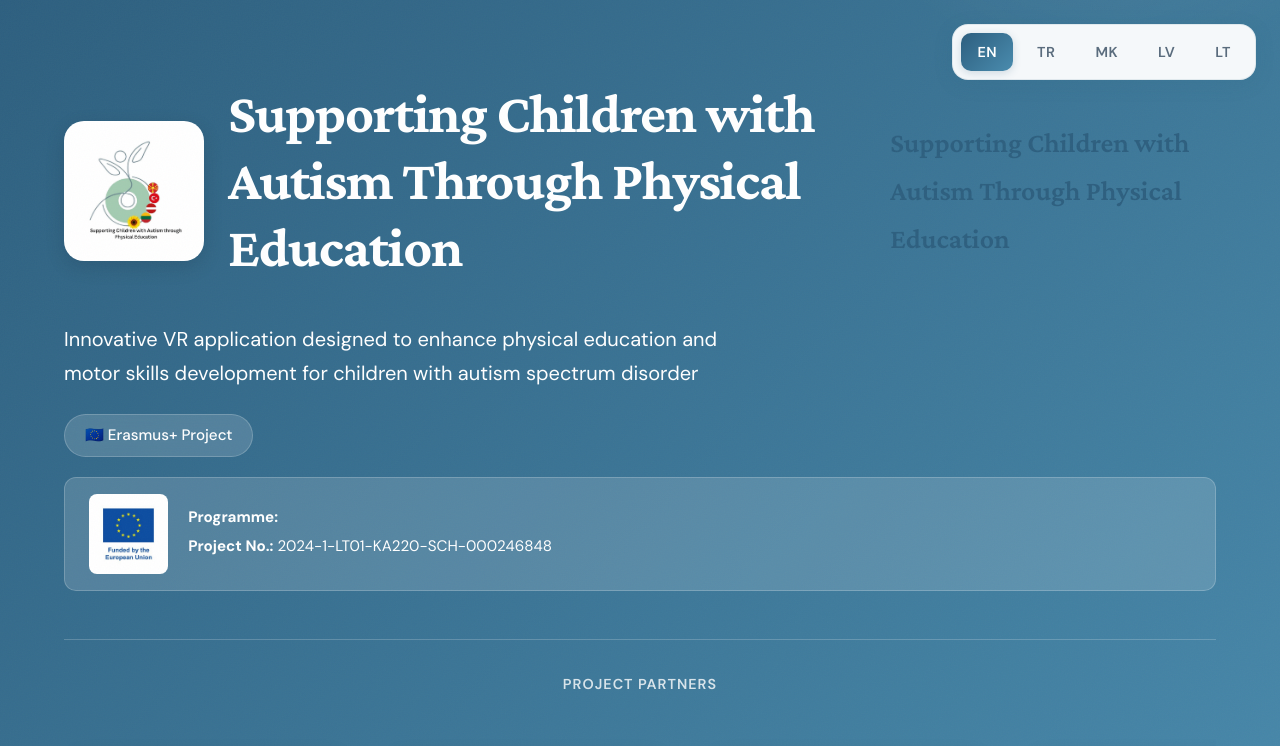
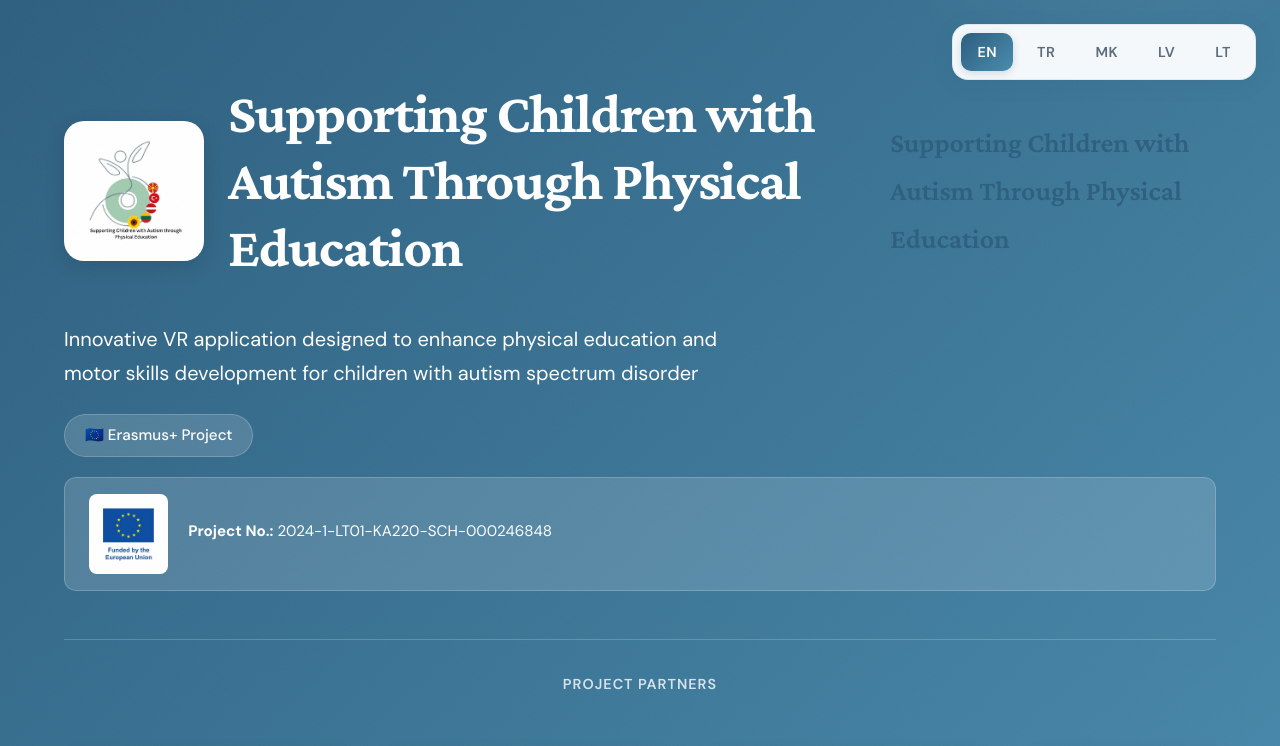
Before and after one commit to yuemco/VRApp2, a plain HTML site: page index.html in a window 1280 px wide. Shown: the top 746 px of the page. Drawn offline with nearby package versions, Linux system fonts and the light colour scheme.

Commit message:
Update index.html

```diff
--- a/index.html
+++ b/index.html
@@ -971,7 +971,7 @@
                 <div class="project-info-box" style="background: rgba(255,255,255,0.15); padding: 16px 24px; border-radius: 12px; margin-top: 20px; border: 1px solid rgba(255,255,255,0.2); display: flex; align-items: center; gap: 20px;">
                     <img src="erasmuslogo.png" alt="Erasmus+ Logo" style="height: 80px; width: auto; background: white; padding: 8px; border-radius: 8px;">
                     <div>
-                        <p style="font-size: 0.95rem; margin: 4px 0;"><strong>Programme:</strong></p>
+                        <p style="font-size: 0.95rem; margin: 4px 0;"><strong></strong></p>
                         <p style="font-size: 0.95rem; margin: 4px 0;"><strong>Project No.:</strong> 2024-1-LT01-KA220-SCH-000246848</p>
                         <p style="font-size: 0.85rem; margin-top: 8px; opacity: 0.9;" data-i18n="header.funding_note"></p>
                     </div>
```
